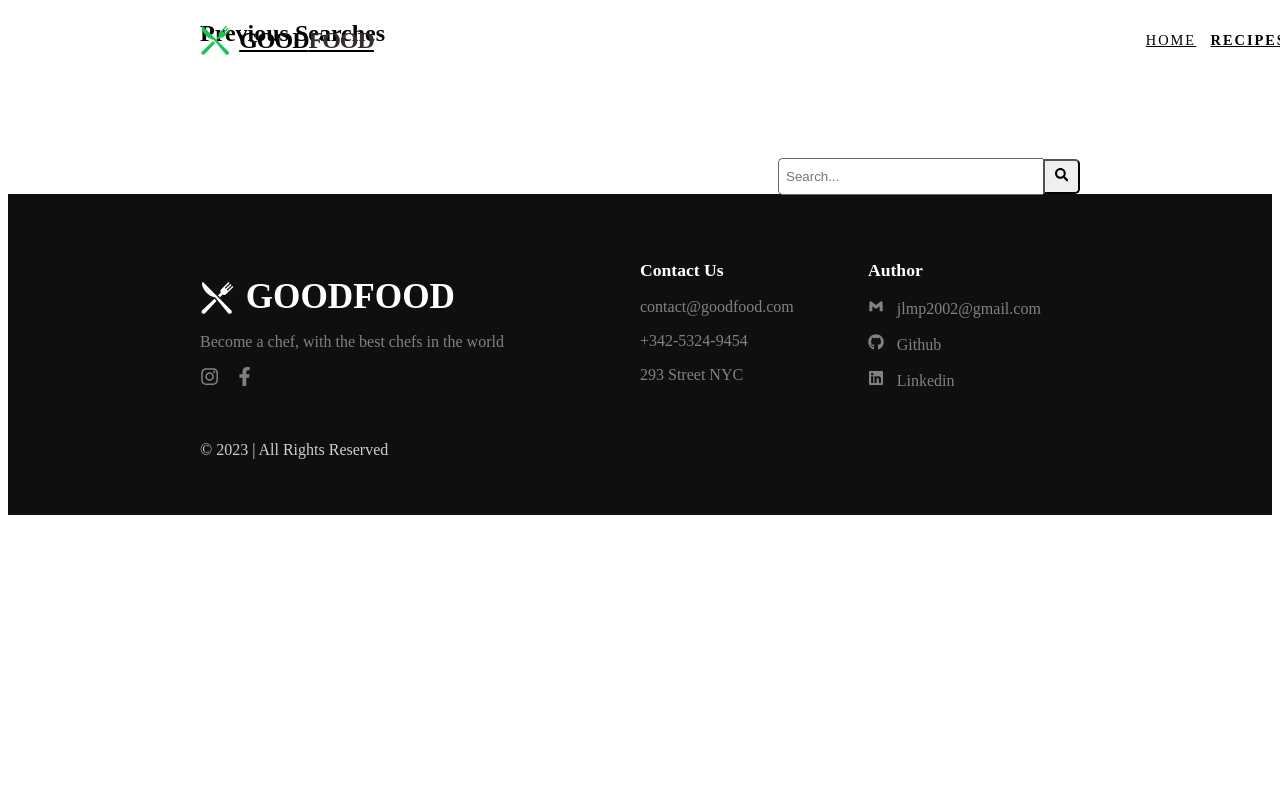
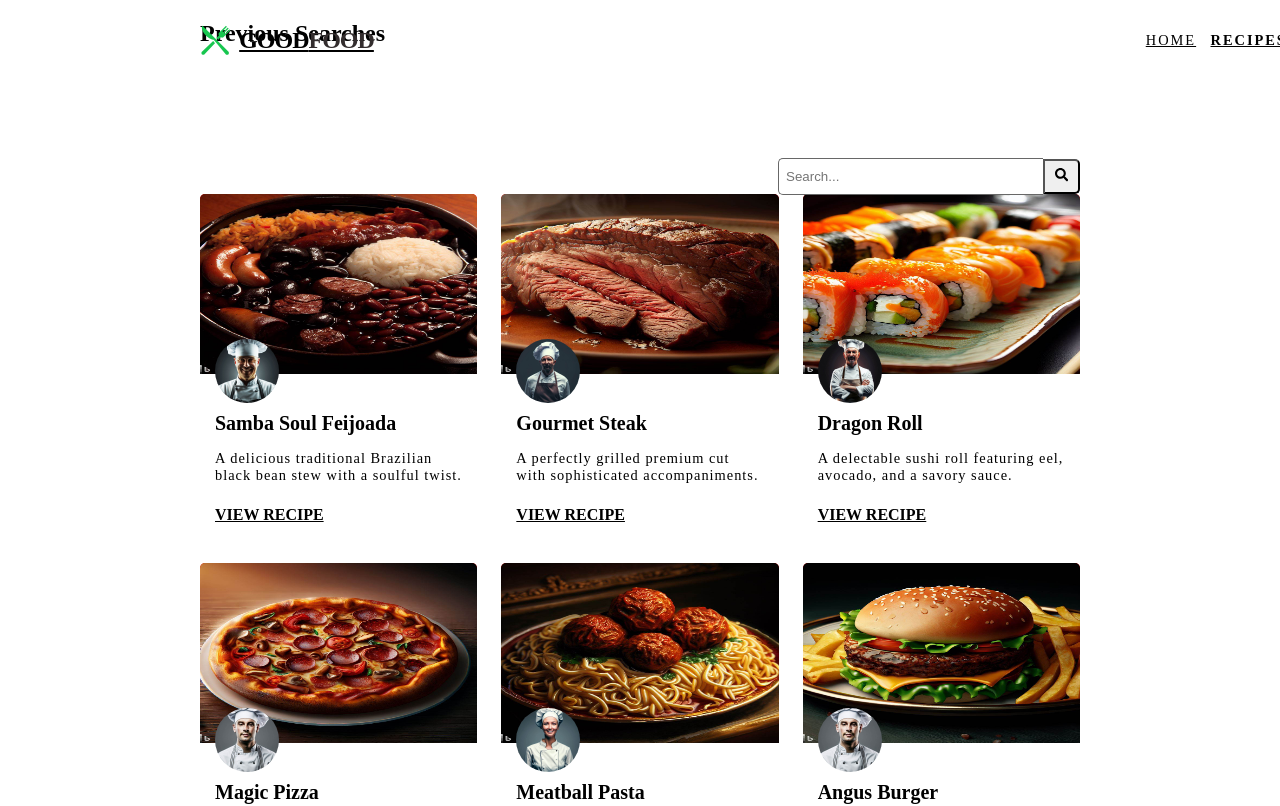
Before and after one commit to jorgeprj/goodfood-react, a React (Vite) app: page /recipes in a window 1280 px wide. Shown: the top 806 px of the page. Built offline with nearby package versions, Linux system fonts and the light colour scheme; some icons are missing; the HTML template or start-up script is replaced by a standard one.

Commit message:
feat: recipes page

```diff
--- a/src/components/Footer.jsx
+++ b/src/components/Footer.jsx
@@ -24,7 +24,7 @@ const Footer = () => {
                     <p>293 Street NYC</p>
                 </div>
                 <div className='footer-section'>
-                    <p className='title'>Author</p>
+                    <p className='title'>Created by Jorgeprj</p>
                     <p><a href="jlmp2002@gmail.com"><BiLogoGmail />jlmp2002@gmail.com</a></p>
                     <p><a href="https://github.com/jorgeprj"><FaGithub />Github</a></p>
                     <p><a href="https://www.linkedin.com/in/jorgeprj/"><FaLinkedin />Linkedin</a></p>
--- /dev/null
+++ b/src/components/PreviousSearches.jsx
@@ -0,0 +1,34 @@
+import React from 'react'
+
+import { FaSearch } from 'react-icons/fa'
+
+import '../styles/PreviousSearches.css'
+
+const PreviousSearches = () => {
+    const searches = [
+        "pizza", "burger", "cookies", "juice", "asian", "pasta", "salad", "ice cream", "lasagna", "soup", "tacos", "feijoada", "sushi", "fish", "meat"
+    ]
+    return (
+        <div>
+            <div className='previous-searches section'>
+				<h2>Previous Searches</h2>
+				<div className='previous-searches-container'>
+					{searches.map((search, index) => (
+						<div key={index} style={{ animationDelay: index * 0.2 + "s" }} className='search-item'>
+							{search}
+						</div>
+					))}
+				</div>
+				<div className='search-box'>
+					<input type="text" placeholder='Search...' />
+					<button className='btn'>
+						<FaSearch />
+					</button>
+				</div>
+			</div>
+        </div>
+    )
+}
+
+
+export default PreviousSearches
--- /dev/null
+++ b/src/components/RecipeCard.jsx
@@ -0,0 +1,20 @@
+import React from 'react'
+
+import '../styles/RecipeCard.css'
+import CustomImage from './CustomImage'
+
+const RecipeCard = ({recipe}) => {
+  return (
+    <div className='recipe-card'>
+        <CustomImage imgSrc={recipe.image} pt="65%"/>
+        <div className='recipe-card-info'>
+          <img className='chef-img' src={recipe.chefImg} alt="" />
+          <p className='recipe-title'>{recipe.title}</p>
+          <p className='recipe-desc'>{recipe.desc}</p>
+          <a className="view-btn" href="#!">View Recipe</a>
+        </div>
+    </div>
+  )
+}
+
+export default RecipeCard
--- a/src/pages/Recipes.jsx
+++ b/src/pages/Recipes.jsx
@@ -1,31 +1,55 @@
 import React from 'react'
 
-import { FaSearch } from 'react-icons/fa'
-
-import '../styles/PreviousSearches.css'
+import PreviousSearches from '../components/PreviousSearches'
+import RecipeCard from '../components/RecipeCard'
 
 const Recipes = () => {
-	const searches = [
-		"pizza", "burger", "cookies", "juice", "asian", "pasta", "salad", "ice cream", "lasagna", "soup", "tacos", "feijoada", "sushi", "fish", "meat"
-	]
+	const recipes = [
+		{
+			title: "Gourmet Steak",
+			image: "img/gallery/img_1.jpg",
+			chefImg: "img/top-chefs/img_13.jpg",
+			desc: "A perfectly grilled premium cut with sophisticated accompaniments."
+		},
+		{
+			title: "Dragon Roll",
+            image: "img/gallery/img_22.jpg",
+            chefImg: "img/top-chefs/img_8.jpg",
+			desc: "A delectable sushi roll featuring eel, avocado, and a savory sauce."
+		},
+		{
+			title: "Angus Burger",
+            image: "img/gallery/img_8.jpg",
+            chefImg: "img/top-chefs/img_12.jpg",
+			desc: "A delectable Angus beef burger adorned with gourmet toppings."
+		},
+		{
+			title: "Meatball Pasta",
+            image: "img/gallery/img_12.jpg",
+            chefImg: "img/top-chefs/img_1.jpg",
+			desc: "A flavorful fusion of spicy meatballs and pasta with a Mexican twist."
+		},
+		{
+			title: "Samba Soul Feijoada",
+            image: "img/gallery/img_14.jpg",
+            chefImg: "img/top-chefs/img_5.jpg",
+			desc: "A delicious traditional Brazilian black bean stew with a soulful twist."
+		},
+		{
+			title: "Magic Pizza",
+            image: "img/gallery/img_20.jpg",
+            chefImg: "img/top-chefs/img_12.jpg",
+			desc: "A delightful pizza topped with the magic of pepperoni slices."
+		}
+	].sort(() => Math.random() - 0.5)
 
 	return (
 		<div>
-			<div className='previous-searches section'>
-				<h2>Previous Searches</h2>
-				<div className='previous-searches-container'>
-					{searches.map((search, index) => (
-						<div key={index} style={{ animationDelay: index * 0.2 + "s" }} className='search-item'>
-							{search}
-						</div>
-					))}
-				</div>
-				<div className='search-box'>
-					<input type="text" placeholder='Search...' />
-					<button className='btn'>
-						<FaSearch />
-					</button>
-				</div>
+			<PreviousSearches />
+			<div className='recipes-container'>
+				{recipes.map((recipe, index) => (
+                    <RecipeCard key={index} recipe={recipe} />
+                ))}
 			</div>
 		</div>
 	)
--- /dev/null
+++ b/src/styles/RecipeCard.css
@@ -0,0 +1,53 @@
+.recipes-container{
+    display: grid;
+    grid-template-columns: repeat(auto-fit, minmax(250px, 1fr));
+    grid-gap: 1.5em;
+}
+
+.recipe-card{
+    border-radius: 5px;
+    overflow: hidden;
+    box-shadow: 0 5px 10px var(--shadow-color);
+}
+
+.recipe-card .recipe-card-info{
+    padding: 15px;
+}
+
+.recipe-card .custom-image{
+    z-index: -1;
+}
+
+.recipe-card .chef-img{
+    height: 64px;
+    width: 64px;
+    border-radius: 50%;
+    border: 3px solid var(--background-light);
+    box-shadow: 0 1 3px var(--shadow-color);
+    margin-top: -50px;
+    z-index: 2;
+}
+
+.recipe-card .recipe-title{
+    font-size: 1.25em;
+    font-weight: 700;
+    margin-bottom: 0.5em;
+    margin-top: 0.25em;
+    color: var(--text-color);
+}
+
+.recipe-card .recipe-desc{
+    color: var(--text-light);
+    font-size: 0.9em;
+    letter-spacing: 1px;
+
+}
+
+.recipe-card .view-btn{
+    font-size: 1em;
+    font-weight: 700;
+    text-transform: uppercase;
+    color: var(--primary-color);
+    margin-top: 0.5em;
+    display: inline-block;
+}
--- a/src/styles/index.css
+++ b/src/styles/index.css
@@ -3,6 +3,7 @@
 
 :root {
   --background-color: #fff;
+  --background-light: rgba(255,255,255,0.6);
   --shadow-color: rgba(0,0,0,0.2);
   --primary-color: #17C64F;
   --text-color: rgba(0,0,0,0.9);
```
